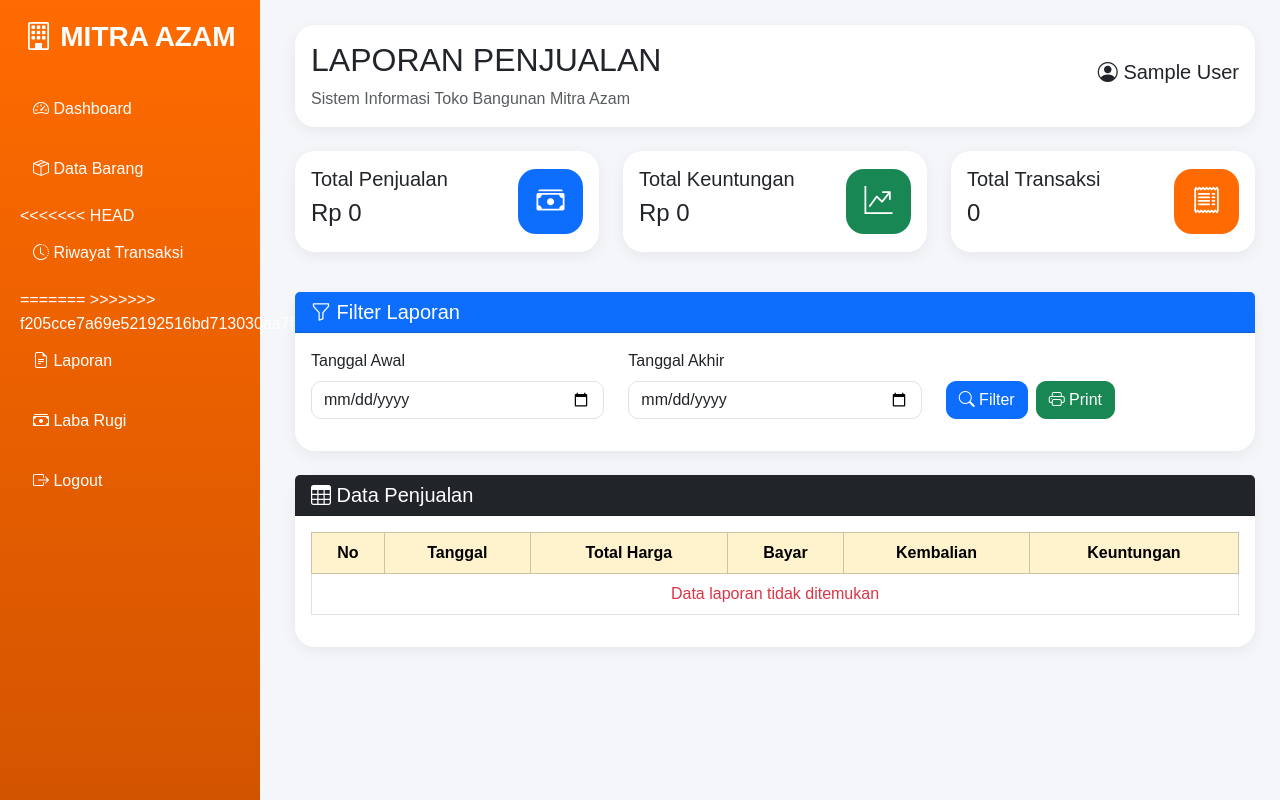
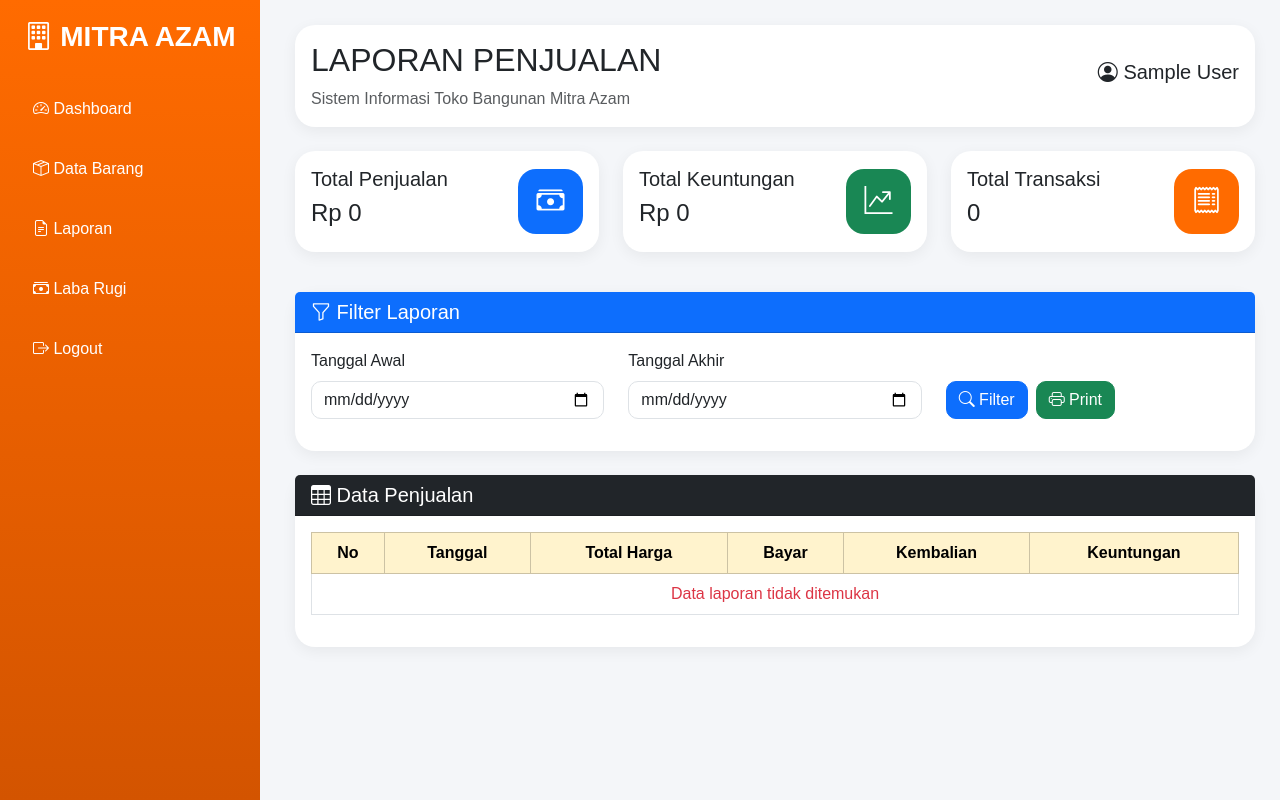
Before and after one commit to sauljannah/penjualan_mitra_azam, a PHP site: page /laporan.php in a window 1280 px wide. Run offline with PHP 8.4, Linux system fonts and the light colour scheme; the visitor is signed in with stand-in values (Sample User, id 1); data that the repository does not hold is empty.

Commit message:
upload transaksi.php

```diff
--- a/admin/laporan.php
+++ b/admin/laporan.php
@@ -338,16 +338,6 @@ if ($total_transaksi_query) {
 
     </a>
 
-<<<<<<< HEAD
-    <a href="riwayat_transaksi.php">
-
-        <i class="bi bi-clock-history"></i>
-        Riwayat Transaksi
-
-    </a>
-
-=======
->>>>>>> f205cce7a69e52192516bd713030aa7fd325ed21
     <a href="laporan.php">
 
         <i class="bi bi-file-earmark-text"></i>
--- a/kasir/transaksi.php
+++ b/kasir/transaksi.php
@@ -968,8 +968,4 @@ hitungTotal
 </script>
 
 </body>
-<<<<<<< HEAD
 </html>
-=======
-</html>
->>>>>>> f205cce7a69e52192516bd713030aa7fd325ed21
```
